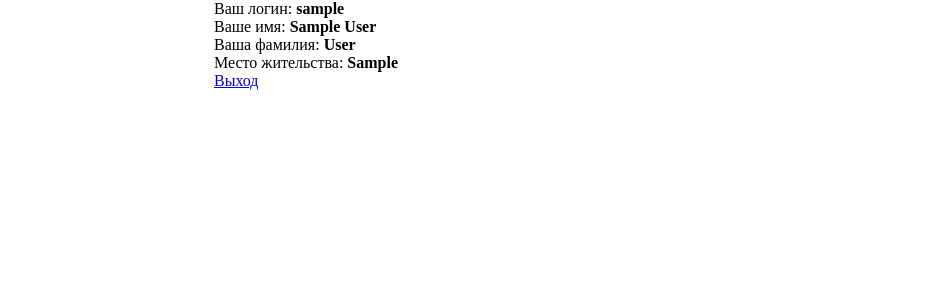
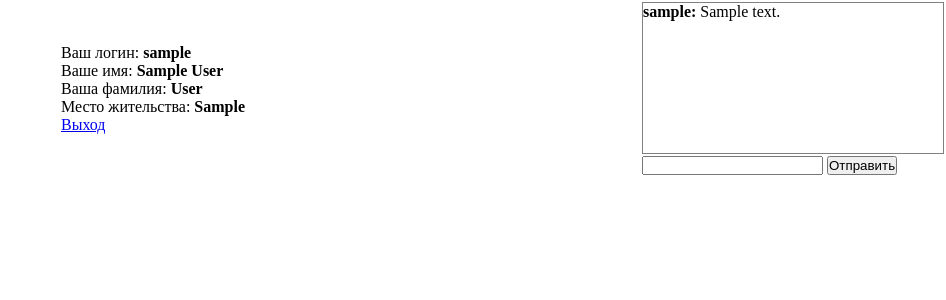
Before and after one commit to IshmametovRuslan/russko-chat, a PHP site: page / in a window 1280 px wide. Shown: the top 300 px of the page, without its empty margins (334-1280 px from the left). Run offline with PHP 8.4, Linux system fonts and the light colour scheme; the visitor is signed in with stand-in values (Sample User, id 1); tables that the repository leaves empty or names only in its code hold one stand-in row (values such as "Sample post"); some libraries are stand-ins or nearby versions.

Commit message:
added chat files with Ajax message sending handlers, it is necessary to check the request sending to the server

```diff
--- a/chat.php
+++ b/chat.php
@@ -1 +1,64 @@
-<?php
+<script src="https://ajax.googleapis.com/ajax/libs/jquery/3.3.1/jquery.min.js"></script>
+<script src="https://ajax.googleapis.com/ajax/libs/jqueryui/1.12.1/jquery-ui.min.js"></script>
+
+<table>
+	<tr>
+		<td>
+			<div id="messages"></div>
+		</td>
+	</tr>
+	<tr>
+		<td>
+			<form action="javascript:send();">
+				<input type="text" id="mess_to_send">
+				<input type="button" id="sendBtn" value="Отправить">
+			</form>
+		</td>
+	</tr>
+</table>
+<script type="text/javascript">
+
+		$("#sendBtn").click(
+			function(){
+				send();
+				return false;
+			}
+		);
+
+
+	function send() {
+		let mess = $( "#mess_to_send" ).val();
+
+
+		$.ajax( {
+			type : "POST",
+			url : "add_mess.php",
+			data : "mess=" + mess,
+			success : function ( ) {
+				load_messages();
+
+				$( "#mess_to_send" ).val( '' );
+			}
+		} );
+	}
+
+	function load_messages() {
+
+		$.ajax( {
+			type : "POST",
+			url : "load_messages.php",
+			data : "res=ok",
+			success : function ( html ) {
+				$( "#messages" ).empty();
+				$( "#messages" ).append( html );
+				$( "#messages" ).scrollTop( 90000 );
+			}
+		} );
+	}
+</script>
+<script>
+	load_messages();
+
+	setInterval(load_messages, 3000);
+
+</script>
--- a/css/style.css
+++ b/css/style.css
@@ -11,4 +11,10 @@
   .page .user-data {
     margin: auto; }
 
+#messages {
+  width: 300px;
+  height: 150px;
+  overflow: auto;
+  border: 1px solid grey; }
+
 /*# sourceMappingURL=style.css.map */
--- a/css/style.scss
+++ b/css/style.scss
@@ -13,3 +13,9 @@
     margin: auto;
   }
 }
+#messages {
+  width: 300px;
+  height: 150px;
+  overflow: auto;
+  border: 1px solid grey;
+}
--- a/index.php
+++ b/index.php
@@ -1,4 +1,4 @@
-<?php session_start();?>
+<?php session_start(); ?>
 <!doctype html>
 <html lang="en">
 <head>
@@ -60,6 +60,7 @@
 			<p><a href="exit.php">Выход</a></p>
 		</div>
 		<?php
+		include 'chat.php';
 	}
 	?>
 </div>
--- /dev/null
+++ b/load_messages.php
@@ -0,0 +1,8 @@
+<?php
+include ("db.php");
+
+$res = mysqli_query($db_connect,"SELECT * FROM `messages` ORDER BY `id`");
+
+while ($d = mysqli_fetch_array($res)) {
+	echo "<p><b>".$d['login'].": </b><span>".$d['message']."</span></p>";
+}
```
Also changed, not shown: add_mess.php (added, +14 -0 lines), 1 other file.
